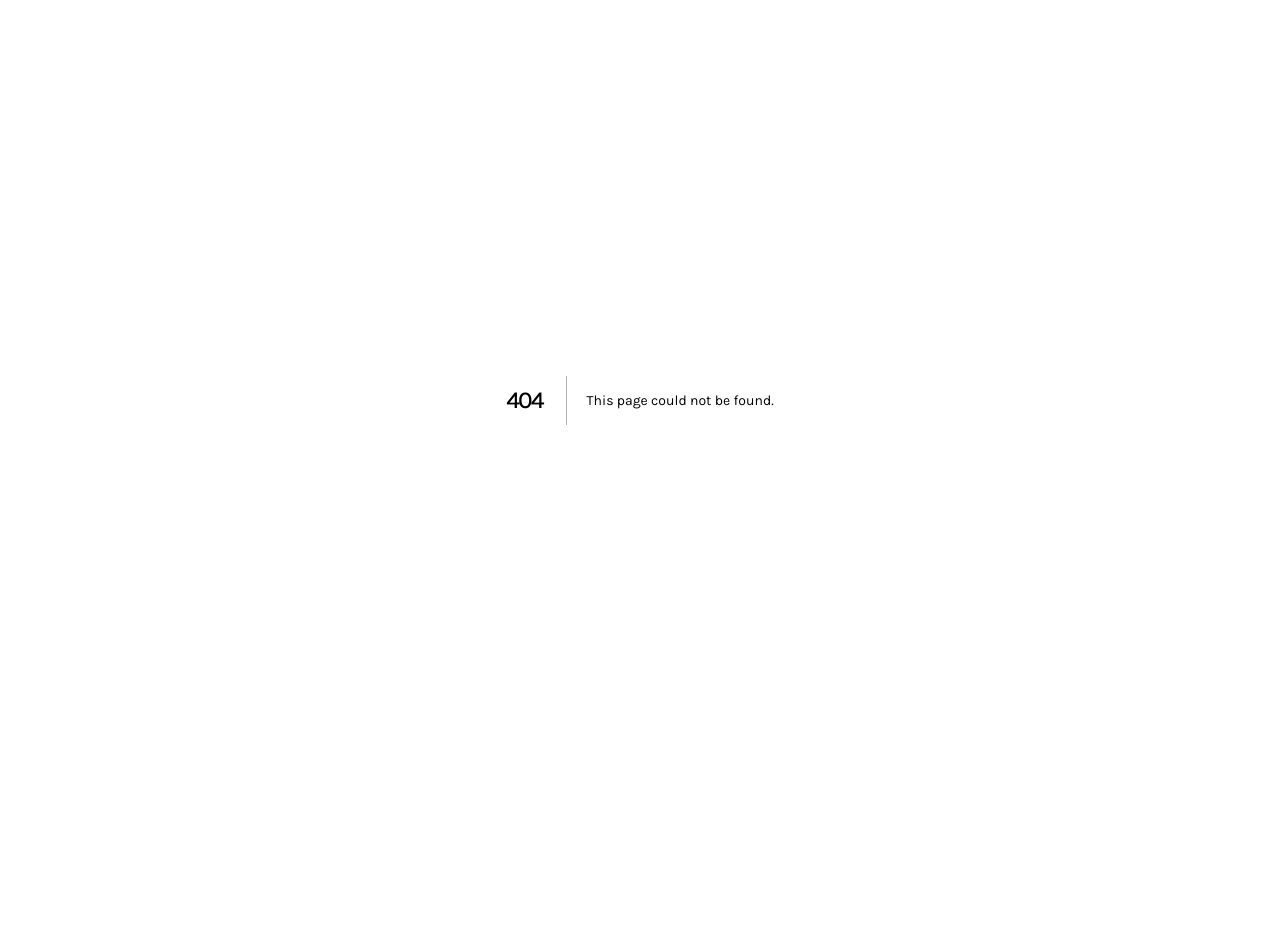
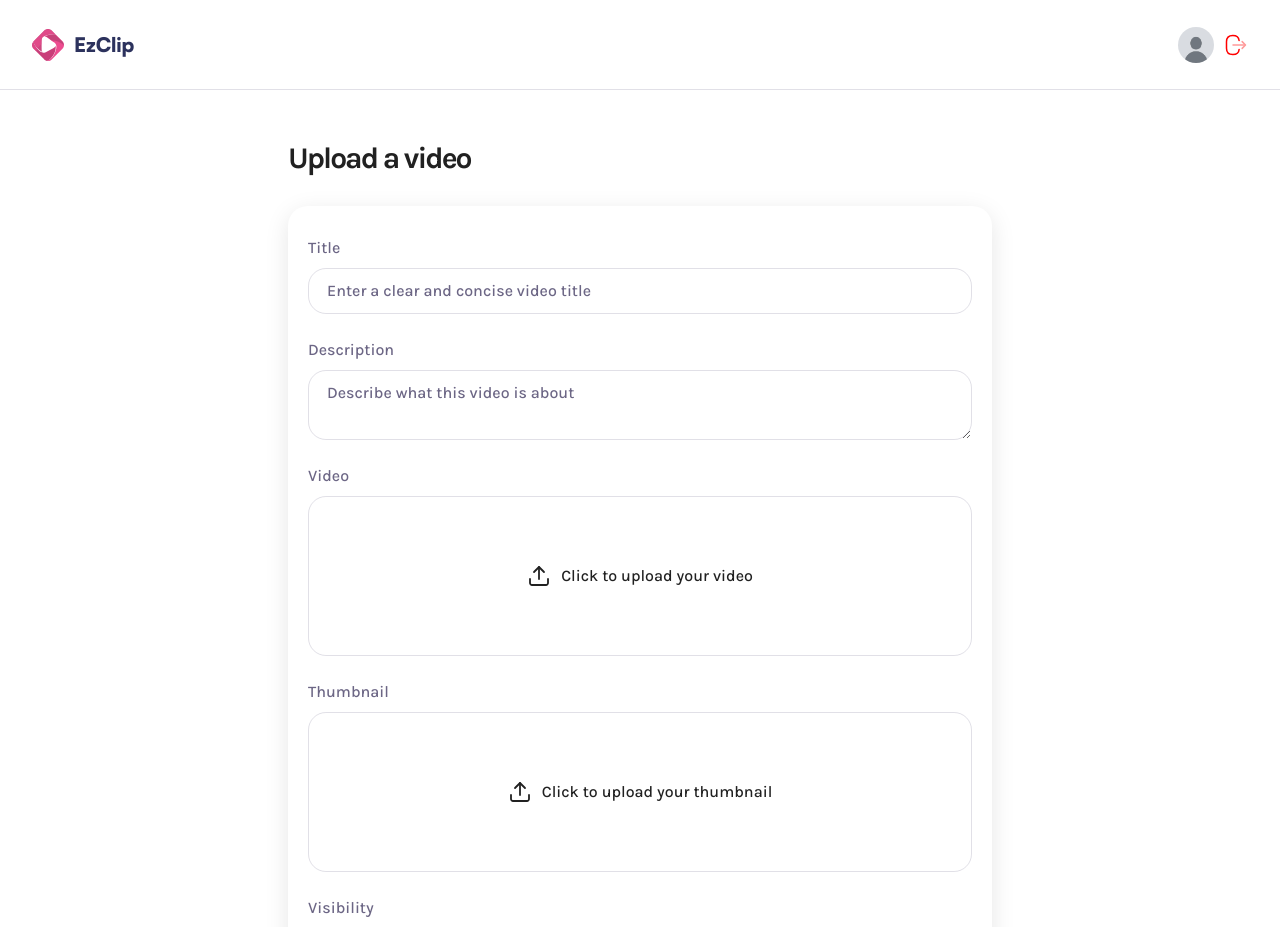
Before and after one commit to rakeebh7233/EzClip, a Next.js app: page /upload in a window 1280 px wide. Before the commit this address had no page. Shown: the top 927 px of the page. Before the commit the page ends 800 px from the top, so only its background shows below. Built offline with nearby package versions, Linux system fonts and the light colour scheme.

Commit message:
Video upload page complete. FileInput, Form Fields components added. File preview logic added in useFileInput hook

```diff
--- /dev/null
+++ b/app/(root)/upload/page.tsx
@@ -0,0 +1,121 @@
+'use client';
+import FileInput from "@/components/FileInput"
+import FormField from "@/components/FormField"
+import { MAX_THUMBNAIL_SIZE, MAX_VIDEO_SIZE } from "@/constants";
+import { useFileInput } from "@/lib/hooks/useFileInput";
+import { ChangeEvent, FormEvent, useState } from "react"
+
+const Page = () => {
+    const [isSubmitting, setIsSubmitting] = useState(false);
+
+    const [formData, setFormData] = useState({
+        title: '',
+        description: "",
+        visibility: "public",
+    });
+
+    const video = useFileInput(MAX_VIDEO_SIZE);
+    const thumbnail = useFileInput(MAX_THUMBNAIL_SIZE);
+
+    const [error, setError] = useState("")
+
+    const handleInputChange = (e: ChangeEvent<HTMLInputElement>) => {
+        const { name, value } = e.target;
+        setFormData((prevState) => ({ ...prevState, [name]: value }))
+    }
+
+    const handleSubmit = async (e: FormEvent) => {
+        e.preventDefault();
+
+        setIsSubmitting(true);
+
+        try {
+            if (!video.file || !thumbnail.file) {
+                setError("Please upload video and thumbnail");
+                return;
+            }
+
+            if (!formData.title || !formData.description) {
+                setError("Please fill in all the details");
+                return;
+            }
+
+
+        } catch (error) {
+            console.log("Error submitting form: ", error);
+        } finally {
+            setIsSubmitting(false);
+        }
+    }
+
+    return (
+        <div className="wrapper-md page upload-page">
+            <h1>Upload a video</h1>
+
+            {error && <div className="error-field">{error}</div>}
+
+            <form className="rounded-20 shadow-10 gap-6 w-full flex flex-col px-5 py-7.5" onSubmit={handleSubmit}>
+
+                <FormField
+                    id="title"
+                    label="Title"
+                    placeholder="Enter a clear and concise video title"
+                    value={formData.title}
+                    onChange={handleInputChange}
+                />
+                <FormField
+                    id="description"
+                    label="Description"
+                    placeholder="Describe what this video is about"
+                    value={formData.description}
+                    as="textarea"
+                    onChange={handleInputChange}
+                />
+
+                <FileInput
+                    id="video"
+                    label="Video"
+                    accept="video/*"
+                    file={video.file}
+                    previewUrl={video.previewUrl}
+                    inputRef={video.inputRef}
+                    onChange={video.handleFileChange}
+                    onReset={video.resetFile}
+                    type="video"
+
+                />
+
+                <FileInput
+                    id="thumbnail"
+                    label="Thumbnail"
+                    accept="image/*"
+                    file={thumbnail.file}
+                    previewUrl={thumbnail.previewUrl}
+                    inputRef={thumbnail.inputRef}
+                    onChange={thumbnail.handleFileChange}
+                    onReset={thumbnail.resetFile}
+                    type="image"
+
+                />
+
+                <FormField
+                    id="visibility"
+                    label="Visibility"
+                    value={formData.visibility}
+                    as="select"
+                    options={[
+                        { value: 'public', label: 'Public' },
+                        { value: 'private', label: 'Private' },
+                    ]}
+                    onChange={handleInputChange}
+                />
+
+                <button type="submit" disabled={isSubmitting} className="submit-button">
+                    {isSubmitting ? 'Uploading...' : 'Upload Video'}
+                </button>
+            </form>
+        </div>
+    )
+}
+
+export default Page
--- /dev/null
+++ b/components/FileInput.tsx
@@ -0,0 +1,40 @@
+import Image from "next/image"
+
+const FileInput = ({ id, label, accept, file, previewUrl, inputRef, onChange, onReset, type }: FileInputProps) => {
+    return (
+        <section className="file-input">
+            <label htmlFor={id}>{label}</label>
+
+            <input
+                type="file"
+                id={id}
+                accept={accept}
+                ref={inputRef}
+                hidden
+                onChange={onChange}
+
+            />
+
+            {!previewUrl ? (
+                <figure onClick={() => inputRef.current?.click()}>
+                    <Image src="/assets/icons/upload.svg" alt="upload" width={24} height={24} />
+                    <p>Click to upload your {id}</p>
+                </figure>
+            ) : (
+                <div>
+                    {type==='video'
+                    ? <video src={previewUrl} controls />
+                    : <Image src={previewUrl} alt="image" fill />
+                }
+                <button type="button" onClick={onReset}>
+                    <Image src="/assets/icons/close.svg" alt="close" width={16} height={16}/>
+                </button>
+                <p>{file?.name}</p>
+                </div>
+            )
+            }
+        </section>
+    )
+}
+
+export default FileInput
--- /dev/null
+++ b/components/FormField.tsx
@@ -0,0 +1,40 @@
+const FormField = ({ id, label, type = "text", value, onChange, placeholder, as = 'input', options = [] }: FormFieldProps) => {
+
+        return (
+            <div className="form-field">
+                <label htmlFor={id}>{label}</label>
+
+                {
+            as === 'textarea' ?
+                (<textarea
+                    id={id}
+                    name={id}
+                    value={value}
+                    onChange={onChange}
+                    placeholder={placeholder}
+                />) : as === 'select' ? (
+                    <select
+                        id={id}
+                        name={id}
+                        value={value}
+                        onChange={onChange}
+                    >
+                        {options.map(({ label, value }) => (
+                            <option key={label} value={value}>{label}</option>
+                        ))}
+                    </select>
+                ) : (
+                    <input
+                        id={id}
+                        name={id}
+                        value={value}
+                        onChange={onChange}
+                        placeholder={placeholder}
+                    />
+                )
+        }
+            </div>
+        )
+    }
+
+    export default FormField
--- /dev/null
+++ b/lib/hooks/useFileInput.tsx
@@ -0,0 +1,52 @@
+import { ChangeEvent, useRef, useState } from "react"
+
+export const useFileInput = (maxSize: number) => {
+    const [file, setFile] = useState<File | null>(null);
+    const [previewUrl, setPreviewUrl] = useState('');
+    const [duration, setDuration] = useState(0);
+    const inputRef = useRef<HTMLInputElement>(null);
+
+    const handleFileChange = (e: ChangeEvent<HTMLInputElement>) => {
+        if (e.target.files?.[0]) {
+            const selectedFile = e.target.files[0];
+
+            if (selectedFile.size > maxSize) return;
+
+            if (previewUrl) URL.revokeObjectURL(previewUrl);
+            setFile(selectedFile)
+
+            const objectUrl = URL.createObjectURL(selectedFile);
+
+            setPreviewUrl(objectUrl);
+
+            if (selectedFile.type.startsWith('video')) {
+                const video = document.createElement('video');
+
+                video.preload = 'metadata';
+
+                video.onloadedmetadata = () => {
+                    if (isFinite(video.duration) && video.duration > 0) {
+                        setDuration(Math.round(video.duration));
+                    } else {
+                        setDuration(0)
+                    }
+
+                    URL.revokeObjectURL(video.src)
+                }
+                video.src = objectUrl;
+            }
+        }
+    }
+
+    const resetFile = () => {
+        if (previewUrl) URL.revokeObjectURL(previewUrl);
+
+        setFile(null);
+        setPreviewUrl('');
+        setDuration(0)
+
+        if (inputRef.current) inputRef.current.value = '';
+    }
+
+    return { file, previewUrl, duration, inputRef, handleFileChange, resetFile }
+}
```
